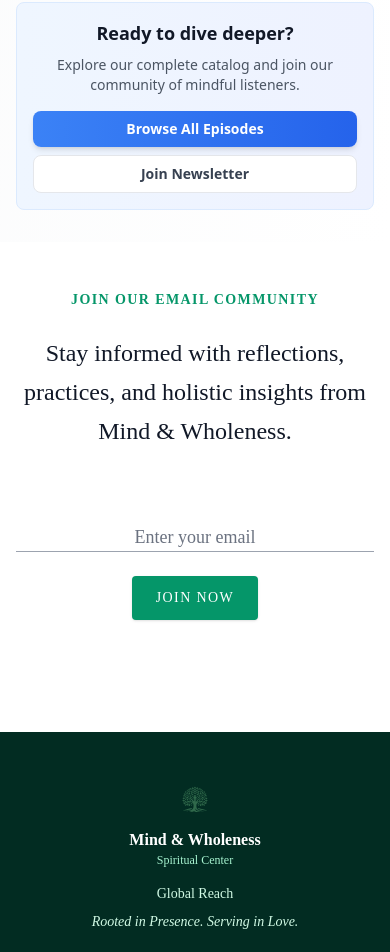
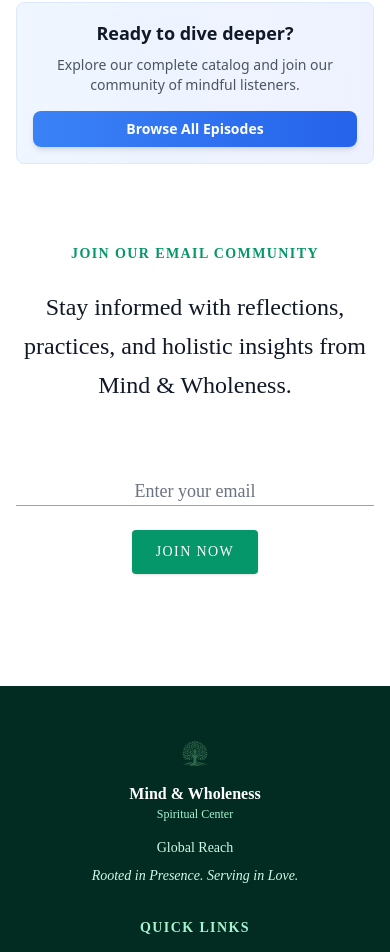
Before and after one commit to eldoJr/mind-and-wholeness, a React (Vite) app: page /programs in a window 390 px wide. Shown: the part 4762-5714 px from the top of the page. Built offline with nearby package versions, Linux system fonts and the light colour scheme.

Commit message:
add: updates-2

```diff
--- a/src/components/sections/programs/podcasts/StartSection.tsx
+++ b/src/components/sections/programs/podcasts/StartSection.tsx
@@ -274,9 +274,9 @@ const StartSection = () => {
   ];
 
   return (
-    <div className="max-w-6xl mx-auto px-4 sm:px-6 py-8 md:py-12 lg:py-16 bg-gradient-to-br from-gray-50 to-white">
+    <div className="max-w-7xl mx-auto px-4 sm:px-6 py-8 md:py-12 lg:py-16 ">
       {/* Cabeçalho melhorado */}
-      <div className="mb-8 md:mb-12 text-center">
+      <div className="mb-8 md:mb-12">
         <div className="inline-flex items-center gap-2 px-3 py-1.5 bg-blue-100 text-blue-800 rounded-full text-xs md:text-sm font-medium mb-4">
           <div className="w-1.5 h-1.5 bg-blue-500 rounded-full animate-pulse"></div>
           Getting Started
@@ -284,7 +284,7 @@ const StartSection = () => {
         <h1 className="text-2xl sm:text-3xl md:text-4xl font-serif text-gray-900 mb-3 md:mb-4 bg-gradient-to-r from-gray-900 to-gray-700 bg-clip-text text-transparent">
           Where to Start?
         </h1>
-        <p className="text-sm md:text-base text-gray-600 leading-relaxed max-w-2xl mx-auto">
+        <p className="text-sm md:text-base text-gray-600 leading-relaxed max-w-7xl mx-auto">
           Sometimes it can be hard to know where to jump in – especially if you are new to our podcast network.
           We've curated the perfect entry points for each series.
         </p>
@@ -310,9 +310,6 @@ const StartSection = () => {
             <button className="px-4 py-2 md:px-6 md:py-2.5 bg-gradient-to-r from-blue-500 to-blue-600 text-white rounded-lg text-sm md:text-base font-semibold shadow-md hover:shadow-lg transform hover:scale-105 transition-all duration-300 focus:outline-none">
               Browse All Episodes
             </button>
-            <button className="px-4 py-2 md:px-6 md:py-2.5 bg-white border border-gray-200 text-gray-700 rounded-lg text-sm md:text-base font-semibold hover:bg-gray-50 transition-colors duration-200 focus:outline-none">
-              Join Newsletter
-            </button>
           </div>
         </div>
       </div>
```
